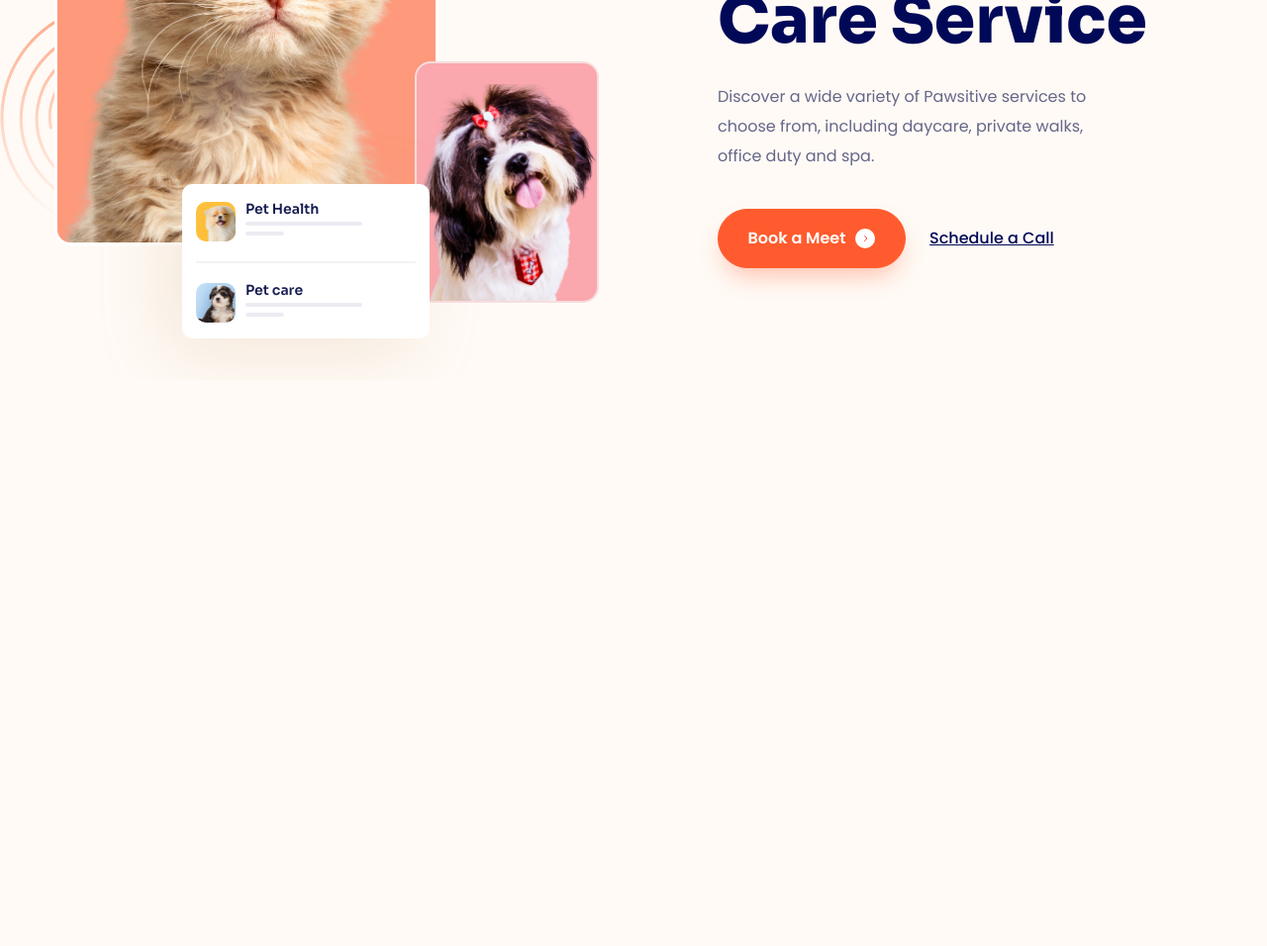
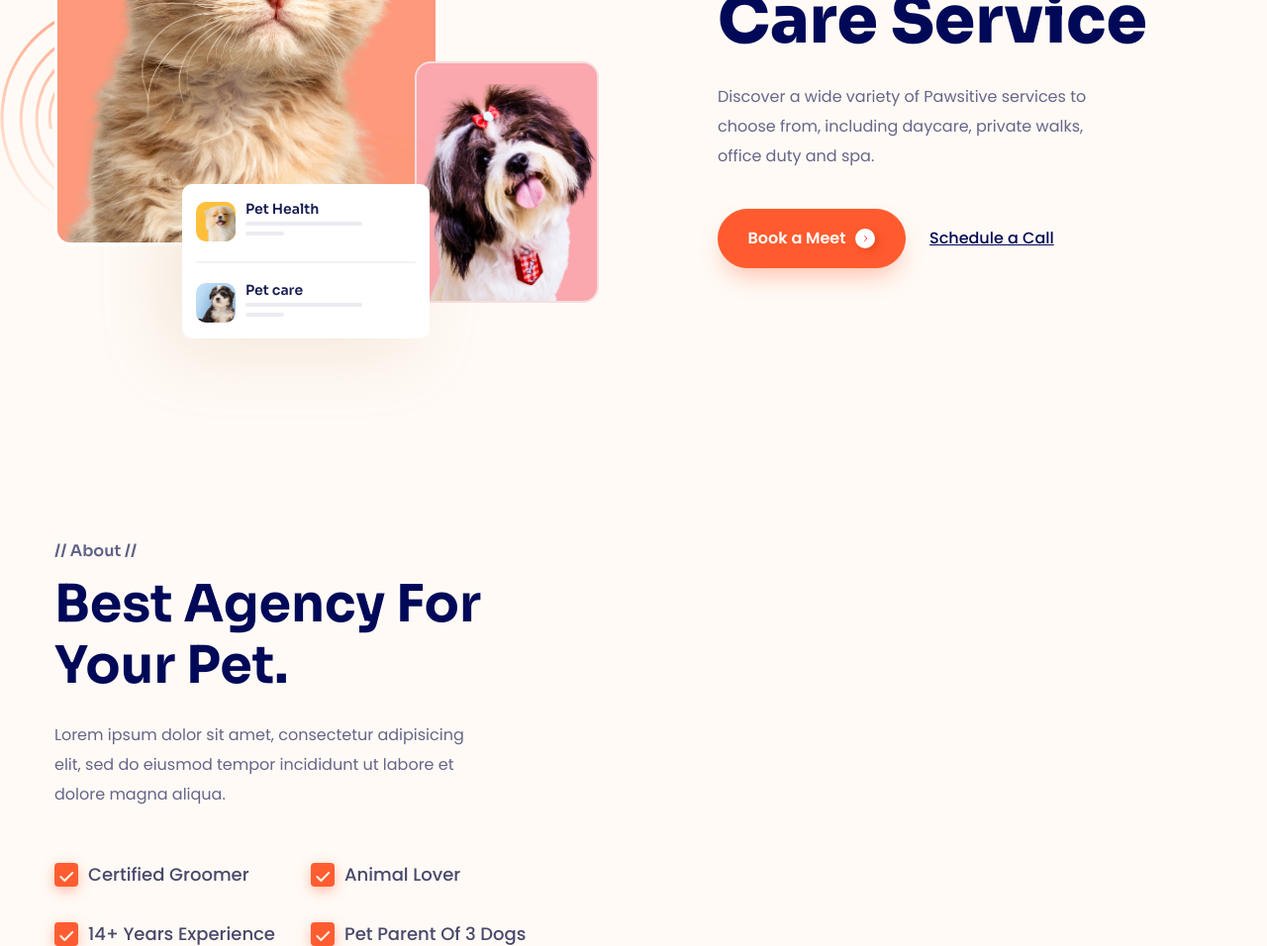
Before and after one commit to superantieu/htmlcss-project-04, a plain HTML site: page index.html in a window 1280 px wide. Shown: the part 416-1372 px from the top of the page at 99% size. Before the commit the page ends 800 px from the top, so only its background shows below. Drawn offline with Linux system fonts and the light colour scheme.

Commit message:
test grid

```diff
--- a/assets/css/style.css
+++ b/assets/css/style.css
@@ -60,6 +60,7 @@ button {
     height: 20px;
     border-radius: 50%;
     background: #fff;
+    box-shadow: 4px 3px 10px -1px rgba(191, 41, 0, 0.4);
 }
 .btn:hover {
     opacity: 0.9;
@@ -69,6 +70,21 @@ button {
     color: #fff;
     background: var(--primary-color);
     border-color: var(--primary-color);
+}
+
+.section__heading {
+    font-family: "Sora", sans-serif;
+    font-weight: 700;
+    font-size: 5.2rem;
+    line-height: 1.19;
+
+    color: #000958;
+}
+.section__desc {
+    margin-top: 24px;
+    font-size: 1.6rem;
+    line-height: 1.88;
+    color: #656689;
 }
 /* Header */
 .header {
@@ -240,3 +256,58 @@ button {
     text-decoration: underline;
     color: #000958;
 }
+/* About */
+.about {
+    margin-top: 207px;
+}
+.about__inner {
+    display: grid;
+    grid-template-columns: 1fr 1fr;
+}
+.about__label {
+    font-family: "Sora", sans-serif;
+    font-weight: 600;
+    font-size: 1.6rem;
+    line-height: 1;
+
+    color: #5e6085;
+}
+.about__heading {
+    margin-top: 15px;
+}
+.about__heading,
+.about__desc {
+    width: 444px;
+}
+.about__checklist {
+    display: grid;
+    grid-template-columns: auto auto;
+    justify-content: flex-start;
+    gap: 36px;
+    margin-top: 54px;
+}
+.about__check-item {
+    position: relative;
+    display: flex;
+    align-items: center;
+    column-gap: 10px;
+    font-weight: 500;
+    font-size: 1.8rem;
+    line-height: 1;
+    color: #48496a;
+}
+.about__check-item::before {
+    content: "";
+    display: inline-block;
+    width: 24px;
+    height: 24px;
+    background: #ff5d31;
+    box-shadow: 0px 4px 15px -3px rgba(255, 93, 49, 0.69);
+    border-radius: 4px;
+}
+.about__check-item::after {
+    content: url(../icon/check.svg);
+    position: absolute;
+    top: 4px;
+    left: 5px;
+}
--- a/index.html
+++ b/index.html
@@ -243,5 +243,43 @@
                 </div>
             </div>
         </section>
+
+        <main>
+            <!-- About -->
+            <section class="about">
+                <div class="container">
+                    <div class="about__inner">
+                        <section class="about__content">
+                            <p class="about__label">// About //</p>
+                            <h2 class="about__heading section__heading">
+                                Best Agency For Your Pet.
+                            </h2>
+                            <p class="about__desc section__desc">
+                                Lorem ipsum dolor sit amet, consectetur
+                                adipisicing elit, sed do eiusmod tempor
+                                incididunt ut labore et dolore magna aliqua.
+                            </p>
+                            <div class="about__checklist">
+                                <span class="about__check-item"
+                                    >Certified Groomer</span
+                                >
+                                <span class="about__check-item"
+                                    >Animal Lover</span
+                                >
+                                <span class="about__check-item"
+                                    >14+ Years Experience</span
+                                >
+                                <span class="about__check-item"
+                                    >Pet Parent Of 3 Dogs</span
+                                >
+                            </div>
+                        </section>
+                        <div class="about__media"></div>
+                        <div class="about__media"></div>
+                        <section class="about__content"></section>
+                    </div>
+                </div>
+            </section>
+        </main>
     </body>
 </html>
```
Also changed, not shown: assets/icon/check.svg (added).
